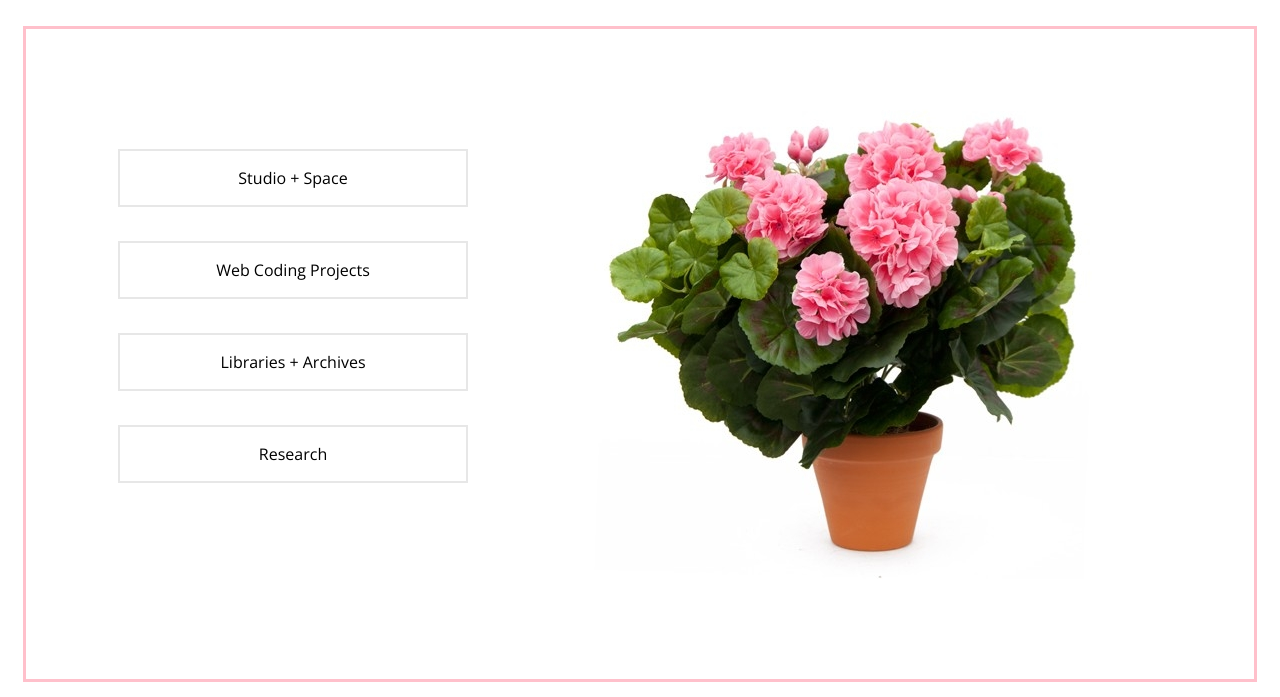
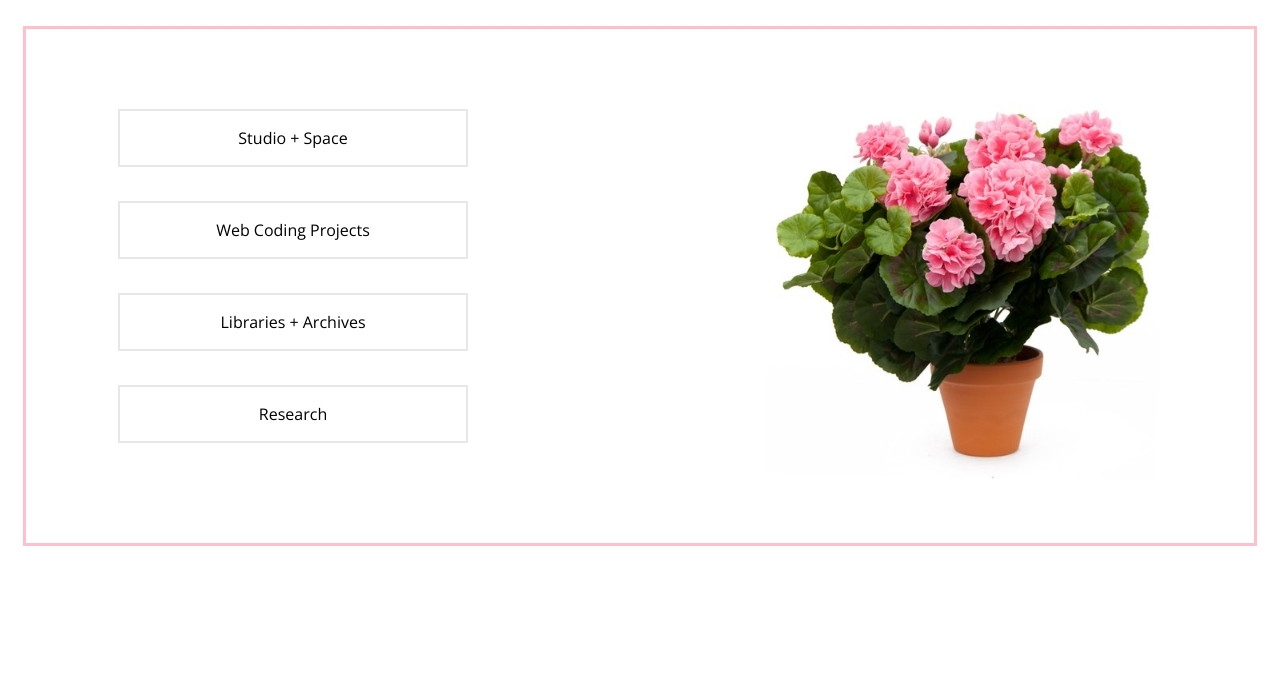
Before and after one commit to Nat34/Website, a plain HTML site: page index.html in a window 1280 px wide. Shown: the part 103-800 px from the top of the page. Drawn offline with nearby package versions, Linux system fonts and the light colour scheme.

Commit message:
float des update

```diff
--- a/index.html
+++ b/index.html
@@ -53,7 +53,7 @@
 					</div>
 				</div>
 				<div class="container-right">
-					<img src="images/pink-geranium.jpg" alt="fake pink geranium" style="margin-left:40px">
+					<img src="images/pink-geranium.jpg" alt="fake pink geranium" style="width:400px;height:400px;">
 				</div>
 			</div>
 		</main>
--- a/stylesheets/style.css
+++ b/stylesheets/style.css
@@ -1,3 +1,9 @@
+* {
+    box-sizing: border-box;
+}
+
+/*-------------------------------------UNIVERSE ABOVE--------*/
+
 main, header {
 	font-family: "Open Sans", Monospace;
 }
@@ -35,7 +41,7 @@ p.center-libarc {
 }
 
 main {
-	height: 550px;
+	height: 520px;
 	border-style: solid;
 	border-width: medium;
 	border-color: pink;
@@ -95,7 +101,7 @@ main a:active {
 main div.container-left {
 	float: left;
 	width: 350px;
-	margin: 40px 0px 0px 40px;
+	margin: 0px 0px 0px 40px;
 /*	border-style: solid;
 	border-width: medium;
 	border-color: pink;*/
@@ -103,9 +109,10 @@ main div.container-left {
 
 main div.container-right {
 	float: right;
-	width: 650px;
+	margin-right: 40px;
+	/*width: 650px;
 	height:500px;
-/*	border-style: solid;
+	border-style: solid;
 	border-width: medium;
 	border-color: pink;*/
 }
@@ -254,3 +261,39 @@ ul.about {
 	list-style-type:none;
 	padding-left:0;
 }
+
+/*-----------------------------------------------RESPONSIVE--*/
+
+/*
+
+
+<meta name="viewport" content="width=device-width, initial-scale=1.0"> A
+
+<meta> viewport element gives the browser instructions on how to control the
+page's dimensions and scaling.
+
+The width=device-width part sets the width of the page to follow the screen-
+width of the device (which will vary depending on the device).
+
+The initial-scale=1.0 part sets the initial zoom level when the page is first
+loaded by the browse
+
+
+1. Do NOT use large fixed width elements - For example, if an image is
+displayed at a width wider than the viewport it can cause the viewport to
+scroll horizontally. Remember to adjust this content to fit within the width
+of the viewport.
+
+2. Do NOT let the content rely on a particular viewport width to render well -
+Since screen dimensions and width in CSS pixels vary widely between devices,
+content should not rely on a particular viewport width to render well.
+
+3. Use CSS media queries to apply different styling for small and large
+screens - Setting large absolute CSS widths for page elements, will cause the
+element to be too wide for the viewport on a smaller device. Instead, consider
+using relative width values, such as width: 100%. Also, be careful of using
+large absolute positioning values. It may cause the element to fall outside
+the viewport on small devices.
+
+
+*/
```
Also changed, not shown: javascripts/app.js (+8 -0 lines), libarc.html (+2 -2 lines), studio.html (+3 -2 lines), images/permutation9.png (added).
